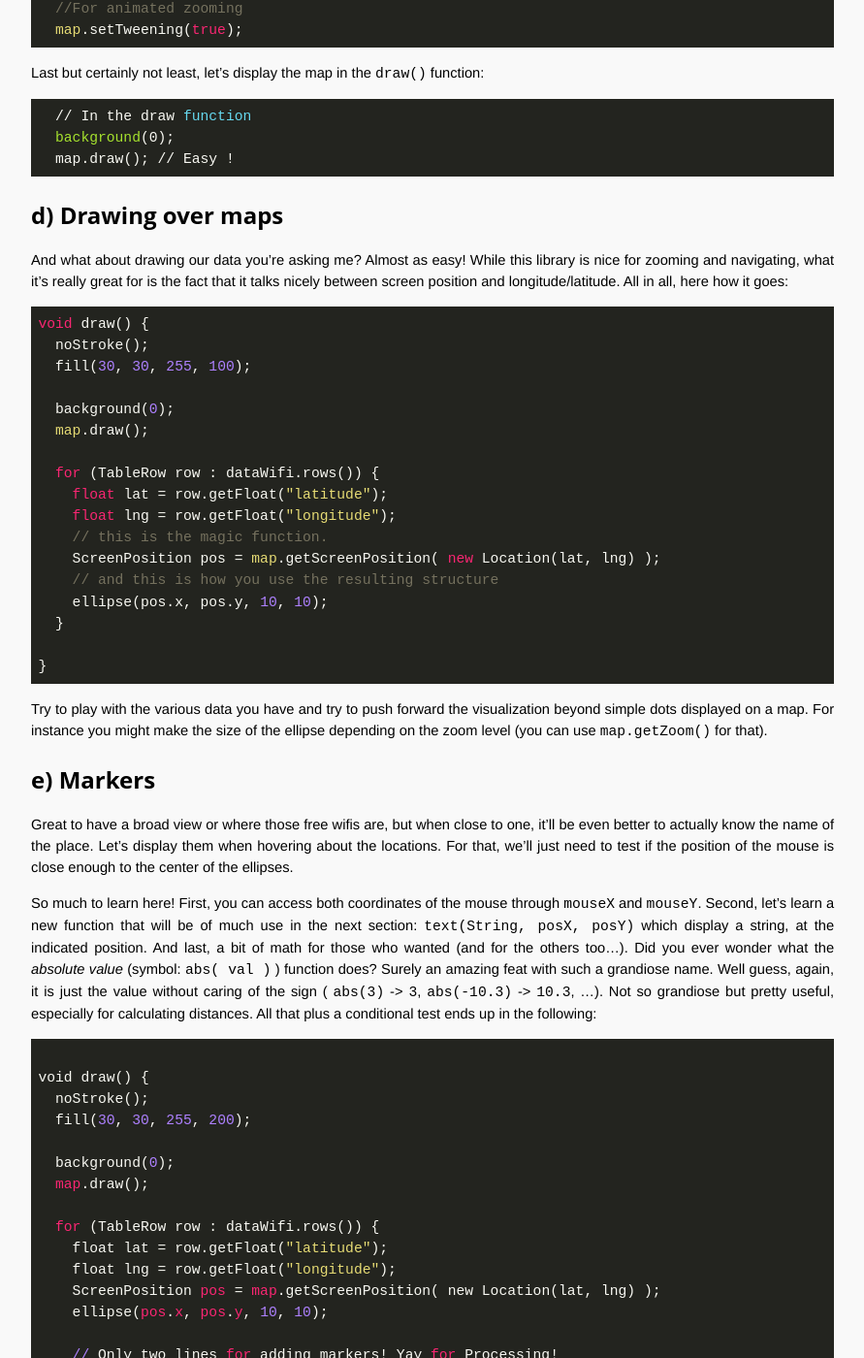
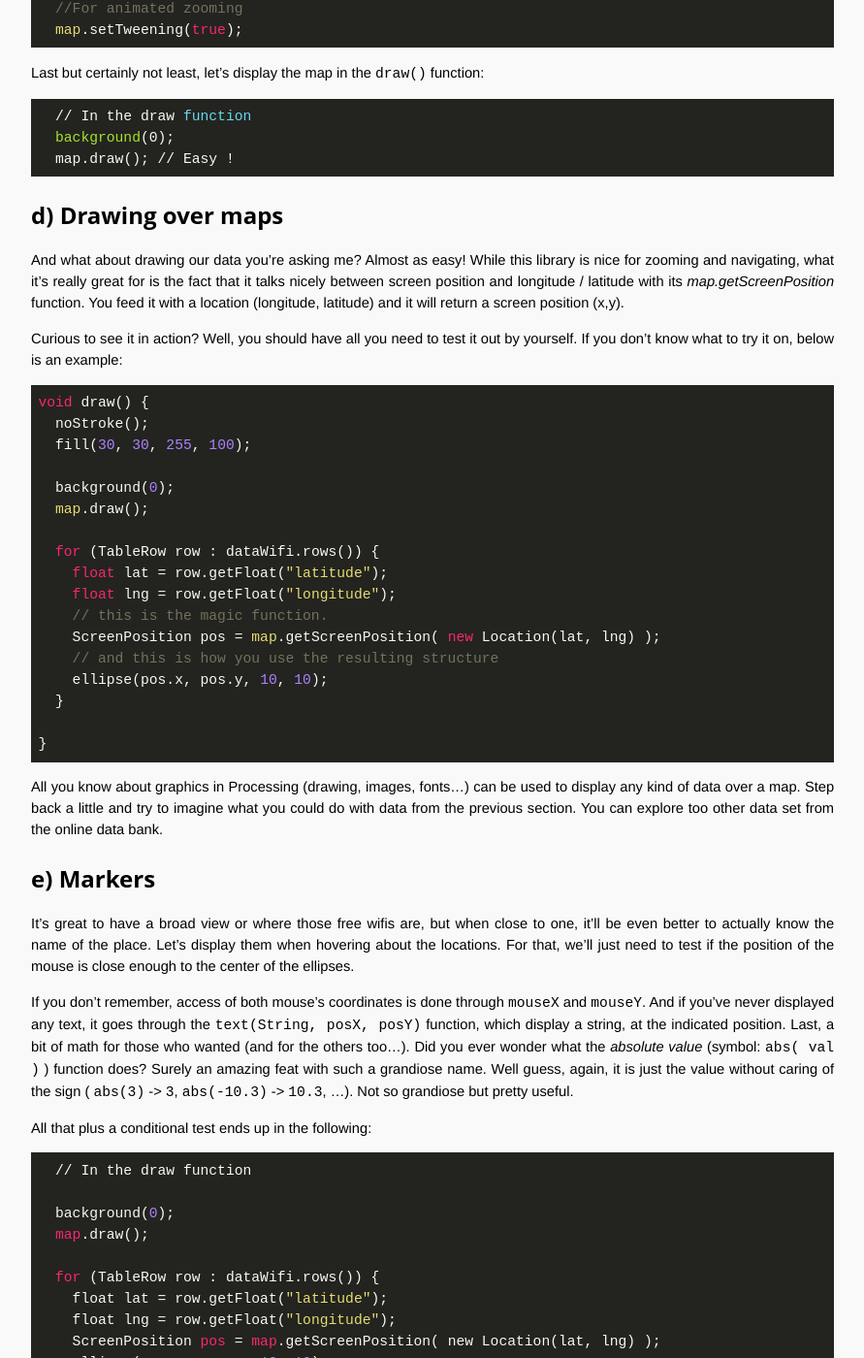
Before and after one commit to OpenTechSchool-Brussels/data-visualisation-with-processing, a Jekyll site: the page built from Here-and-there.markdown, in a window 1280 px wide and 1400 px high, scrolled down 2411 px. Shown: the whole window at 97% size, without its empty margins (324-1215 px from the left). Built offline with Jekyll 4.4.1, drawn with Linux system fonts in a browser that asks for light colours; Markdown is read by kramdown in place of the engine named in the settings; some of the changed text lies outside the part shown.

Commit message:
Update Here-and-there.markdown

````diff
--- a/Here-and-there.markdown
+++ b/Here-and-there.markdown
@@ -100,7 +100,9 @@ Last but certainly not least, let's display the map in the `draw()` function:
 
 ##d) Drawing over maps
 
-And what about drawing our data you're asking me? Almost as easy! While this library is nice for zooming and navigating, what it's really great for is the fact that it talks nicely between screen position and longitude/latitude. All in all, here how it goes:
+And what about drawing our data you're asking me? Almost as easy! While this library is nice for zooming and navigating, what it's really great for is the fact that it talks nicely between screen position and longitude / latitude with its *map.getScreenPosition* function. You feed it with a location (longitude, latitude) and it will return a screen position (x,y).
+
+Curious to see it in action? Well, you should have all you need to test it out by yourself. If you don't know what to try it on, below is an example:
 
 ```java
 void draw() {
@@ -122,18 +124,17 @@ void draw() {
 }
 ```
 
-Try to play with the various data you have and try to push forward the visualization beyond simple dots displayed on a map. For instance you might make the size of the ellipse depending on the zoom level (you can use `map.getZoom()` for that).
+All you know about graphics in Processing (drawing, images, fonts...) can be used to display any kind of data over a map. Step back a little and try to imagine what you could do with data from the previous section. You can explore too other data set from the online data bank.
 
 ##e) Markers
-Great to have a broad view or where those free wifis are, but when close to one, it'll be even better to actually know the name of the place. Let's display them when hovering about the locations. For that, we'll just need to test if the position of the mouse is close enough to the center of the ellipses.
+It's great to have a broad view or where those free wifis are, but when close to one, it'll be even better to actually know the name of the place. Let's display them when hovering about the locations. For that, we'll just need to test if the position of the mouse is close enough to the center of the ellipses.
 
-So much to learn here! First, you can access both coordinates of the mouse through `mouseX` and `mouseY`. Second, let's learn a new function that will be of much use in the next section: `text(String, posX, posY)` which display a string, at the indicated position. And last, a bit of math for those who wanted (and for the others too...). Did you ever wonder what the *absolute value* (symbol: `abs( val )` ) function does? Surely an amazing feat with such a grandiose name. Well guess, again, it is just the value without caring of the sign ( `abs(3)` -> `3`, `abs(-10.3)` -> `10.3`, ...). Not so grandiose but pretty useful, especially for calculating distances. All that plus a conditional test ends up in the following:
+If you don't remember, access of both mouse's coordinates is done through `mouseX` and `mouseY`. And if you've never displayed any text, it goes through the `text(String, posX, posY)` function, which display a string, at the indicated position. Last, a bit of math for those who wanted (and for the others too...). Did you ever wonder what the *absolute value* (symbol: `abs( val )` ) function does? Surely an amazing feat with such a grandiose name. Well guess, again, it is just the value without caring of the sign ( `abs(3)` -> `3`, `abs(-10.3)` -> `10.3`, ...). Not so grandiose but pretty useful.
+
+All that plus a conditional test ends up in the following:
 
 ```java
-
-void draw() {
-  noStroke();
-  fill(30, 30, 255, 200);
+  // In the draw function
 
   background(0);
   map.draw();
@@ -150,8 +151,6 @@ void draw() {
     }
 
   }
-
-}
 ```
 
-Here you go, basic map visualization. You have already a lot of possibilities for visualization, from past section and this one, don't hesitate to take a little time to explore them. While our visualization are pretty basic, you can push them forward quite easily.
+Here you go, basic map visualization. While our visualizations are pretty basic, you can push them forward quite easily. You might want to study the comic book rout [data set](https://bruxellesdata.opendatasoft.com/explore/dataset/comic-book-route/?tab=metas&location=17,50.84773,4.31135). Many façade are painted with comic books figure in Brussels. Why not find the shortest path with most? Why not generating routes over random positions? Not only can you display a set of data, but you can also filter it to only select the one you want an make an emphasis on it.
````
